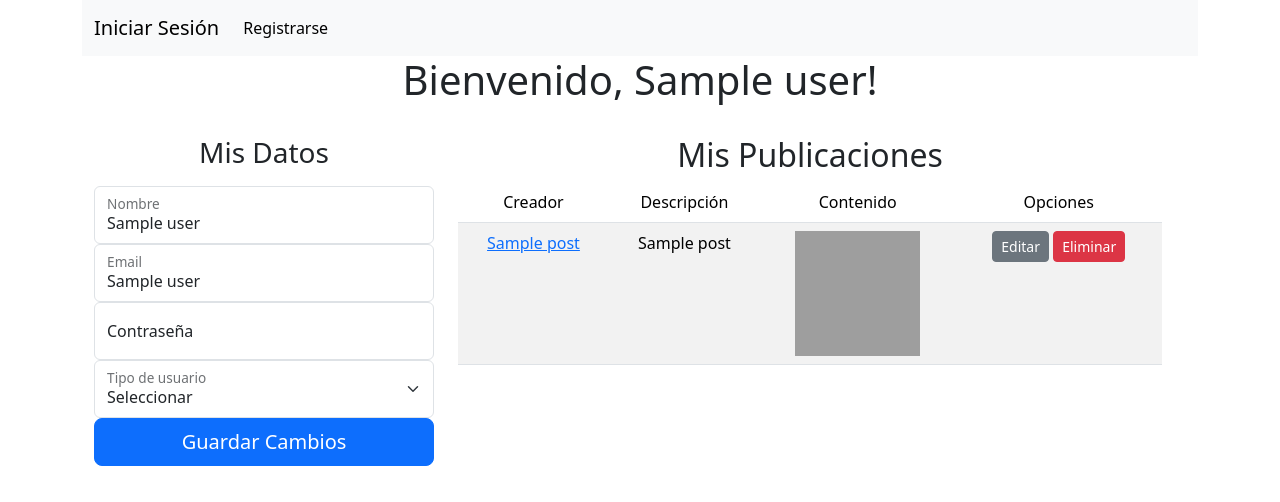
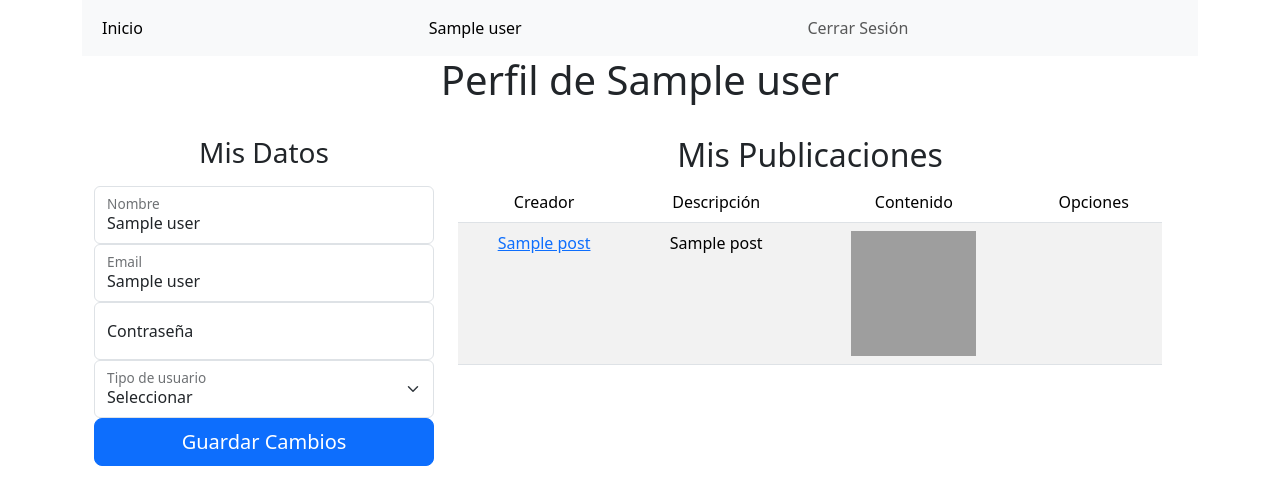
Before and after one commit to Glitch-art/Red-Social-Universitaria, a Flask app: page /profile/1 in a window 1280 px wide. Shown: the top 502 px of the page. Run offline with Flask 2, Linux system fonts and the light colour scheme; a user stored in the database is signed in; a database or web service that is not in the repository returns one stand-in record (values such as "Sample title"); grey boxes are pictures that could not be loaded.

Commit message:
Permitir crear post sin imagenes ni ningun contenido, solo la descripcion. Añadir /eliminar_post/<id> Funciones agregadas al navbar sin buen diseño visual.

```diff
--- a/src/app.py
+++ b/src/app.py
@@ -68,7 +68,7 @@
         if logged_user != None:
             if logged_user.password:
                 login_user(logged_user)
-                flash("Bienvenido", "success")
+                flash(f"Bienvenido, {current_user.name}!", "success")
                 return redirect(url_for('home'))
             else:
                 flash("Contraseña o usuario incorrecto", "danger")
@@ -166,7 +166,8 @@
     is_my_profile = id == current_user.id
     data = {
         'posts':posts,
-        'is_my_profile': is_my_profile
+        'is_my_profile': is_my_profile,
+        'user': ModelUser.get_by_id(con_bd, id),
     }
     return render_template('profile.html', data = data)
 
@@ -182,34 +183,42 @@
     user_id = current_user.id
     now = datetime.now()
 
-    filename = secure_filename(content.filename)
-    # debugger
-    if content and user_id and allowed_file(filename):
+    if user_id == None:
+        flash('Error Al Crear El Post: No Hay Usuario Logueado', 'danger')
+        return redirect(request.referrer)
+    if content:
+        filename = secure_filename(content.filename)
+        if allowed_file(filename) == False:
+            flash('Error Al Crear El Post: El Archivo No Es Valido', 'danger')
+            return redirect(request.referrer)
         base_path = os.path.dirname(__file__)
         short_date = now.strftime("%Y%m%d")
         filename_complete = f"{short_date}_{str(current_user.id)}_{filename}"
         content_route = os.path.join(base_path, app.config['UPLOAD_FOLDER'], filename_complete)
         try:
             content.save(content_route)
-            sql = """
-                INSERT INTO
-                posts (
-                    user_id,
-                    description,
-                    content,
-                    created_at
-                )
-                VALUES
-                ( %s, %s, %s, %s);
-            """
-            cursor.execute(sql,(user_id, description, filename_complete, now))
-            con_bd.commit()
-            flash('Post Creado Correctamente', 'success')
-            return redirect(url_for('home'))
         except Exception as e:
             flash('Error Al Crear El Post: ' + str(e), 'danger')
     else:
-        flash('Error Al Crear El Post', 'danger')
+        filename_complete = ""
+    try:
+        sql = """
+            INSERT INTO
+            posts (
+                user_id,
+                description,
+                content,
+                created_at
+            )
+            VALUES
+            ( %s, %s, %s, %s);
+        """
+        cursor.execute(sql,(user_id, description, filename_complete, now))
+        con_bd.commit()
+        flash('Post Creado Correctamente', 'success')
+        return redirect(url_for('home'))
+    except Exception as e:
+        flash('Error Al Crear El Post: ' + str(e), 'danger')
     return redirect(request.referrer)
 
 def allowed_file(file):
@@ -239,14 +248,18 @@
         flash('Error al editar el producto', 'danger')
         return "Error en la consulta"
 
-@app.route('/eliminar_producto/<int:id>')
-def eliminar(id):
-   cursor = con_bd.cursor()
-   sql = "DELETE FROM productos WHERE id = {0}".format(id)
-   cursor.execute(sql)
-   con_bd.commit()
-   flash('Producto Eliminado Correctamente', 'info')
-   return redirect(url_for('home'))
+@app.route('/eliminar_post/<int:id>')
+def eliminar_post(id):
+    try:
+        cursor = con_bd.cursor()
+        sql = "DELETE FROM posts WHERE id = {0}".format(id)
+        cursor.execute(sql)
+        con_bd.commit()
+        flash('Post Eliminado Correctamente', 'info')
+        return redirect(url_for('home'))
+    except Exception as e:
+        flash('Error Al Eliminar El Post: ' + str(e), 'danger')
+        return request.referrer
 
 # Crear Tablas
 
--- a/src/templates/layout.html
+++ b/src/templates/layout.html
@@ -14,6 +14,7 @@
     <div class="container">
         <nav class="navbar navbar-expand-lg bg-body-tertiary">
             <div class="container-fluid">
+              {% if not current_user.id %}
               <a class="navbar-brand" href="/">Iniciar Sesión</a>
               <button class="navbar-toggler" type="button" data-bs-toggle="collapse" data-bs-target="#navbarNavAltMarkup" aria-controls="navbarNavAltMarkup" aria-expanded="false" aria-label="Toggle navigation">
                 <span class="navbar-toggler-icon"></span>
@@ -23,6 +24,24 @@
                   <a class="nav-link active" aria-current="page" href="/new_user">Registrarse</a>
                 </div>
               </div>
+              {% endif %}
+              <div class="collapse navbar-collapse" id="navbarNavAltMarkup">
+                <div class="navbar-nav">
+                  <a class="nav-link active" aria-current="page" href="/home">Inicio</a>
+                </div>
+              </div>
+              {% if current_user.id %}
+                  <div class="collapse navbar-collapse" id="navbarNavAltMarkup">
+                    <div class="navbar-nav">
+                      <a class="nav-link active" aria-current="page" href="/profile/{{current_user.id}}">{{current_user.name}}</a>
+                    </div>
+                  </div>
+                  <div class="collapse navbar-collapse">
+                    <div class="navbar-nav">
+                      <a class="nav-link" href="{{ url_for('logout') }}">Cerrar Sesión</a>
+                    </div>
+                  </div>
+              {% endif %}
             </div>
         </nav>
         {% block body %}
--- a/src/templates/profile.html
+++ b/src/templates/profile.html
@@ -1,9 +1,9 @@
 {% extends './layout.html' %}
 
-{% block titulo %}{{ current_user.name }}{% endblock %}
+{% block titulo %}{{ data.user.name }}{% endblock %}
 
 {% block body %}
-<h1>Bienvenido, {{ current_user.name }}!</h1>
+<h1>Perfil de {{ data.user.name }}</h1>
 <div class="container pt-4">
     <div class="row">
         <div class="row">
@@ -43,10 +43,11 @@
             <!-- TODO Mejorar visualizacion de las publicaciones -->
             {% if data.is_my_profile %}
             <div class="col-md-8">
+                <h2>Mis Publicaciones</h2>
             {% else %}
             <div class="col-md-12">
+                <h2>Publicaciones de {{ data.user.name }}</h2>
             {% endif %}
-                <h2>Mis Publicaciones</h2>
                 <table class="table table-striped">
                     <thead>
                         <td>Creador</td>
@@ -60,11 +61,18 @@
                             <td id="tabla_user_id{{post[0]}}"><a href="{{ url_for('profile', id=post[1]) }}">{{ post[6] }}</a></td>
                             <td id="tabla_description{{post[0]}}">{{ post[2] }}</td>
                             <td id="tabla_content{{post[0]}}">
+                                {% if post[3] %}
                                 <img src="{{ url_for( 'static', filename='uploads/' + post[3] ) }}" alt="Imagen" width="125px" height="125px">
+                                {% endif %}
                             </td>
                             <td>
+                                {% if current_user.id == post[1] %}
                                 <a class="btn btn-secondary btn-sm" onclick="obtenerDatos('{{post[0]}}')">Editar</a>
-                                <a class="btn btn-danger btn-delete btn-sm" href="/eliminar_post/{{post[0]}}">Eliminar</a>
+                                {% endif %}
+                                <!-- Solo puede borrar publicaciones si es profesor o es el autor -->
+                                {% if current_user.type_user == "teacher" or current_user.id == post[1] %}
+                                    <a class="btn btn-danger btn-delete btn-sm" href="/eliminar_post/{{post[0]}}">Eliminar</a>
+                                {% endif %}
                             </td>
                         </tr>
                         {% endfor %}
```
Also changed, not shown: src/templates/home.html (+9 -8 lines), src/static/uploads/20230423_2_cat-asparragus_2.png (added).
